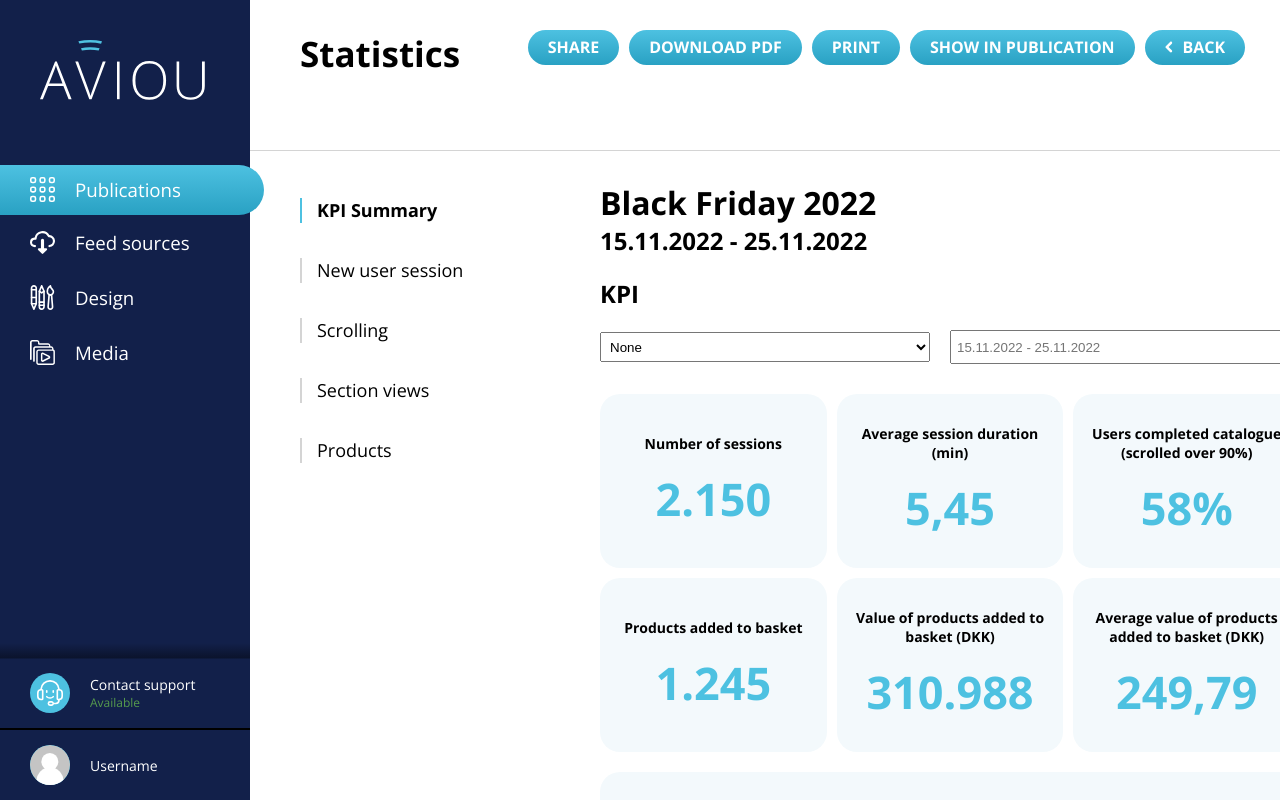
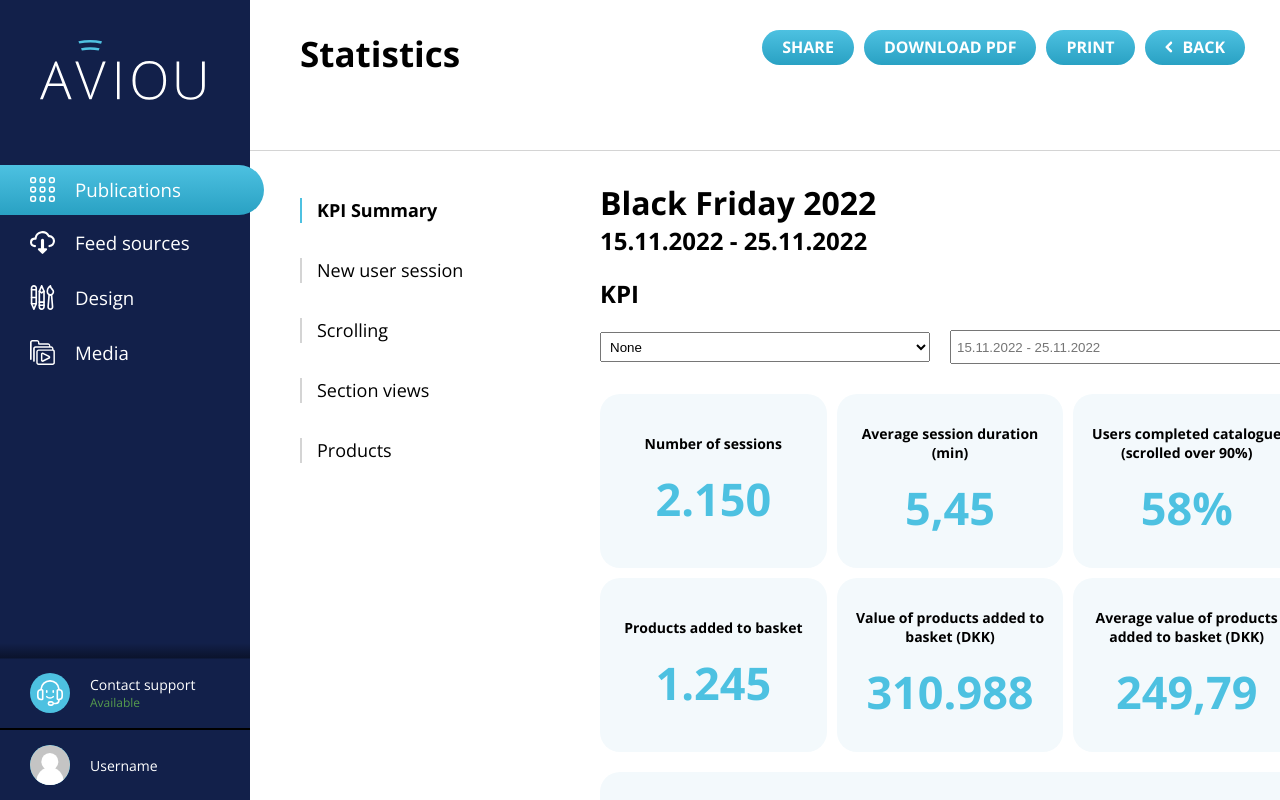
Before and after one commit to sona-juhasova/Statistics-page-AVIOU, a React (Create React App) app in the folder aviou-dashboard/: page / in a window 1280 px wide. Shown: the top 800 px of the page. Built offline with nearby package versions, Linux system fonts and the light colour scheme.

Commit message:
final testing

```diff
--- a/aviou-dashboard/src/components/header/header.js
+++ b/aviou-dashboard/src/components/header/header.js
@@ -9,7 +9,6 @@ function Header() {
         <div className="header-button">Share</div>
         <div className="header-button">Download PDF</div>
         <div className="header-button">Print</div>
-        <div className="header-button">Show in publication</div>
         <div className="header-button"><svg version="1.1" id="Layer_1" x="0px" y="0px" viewBox="0 0 9.2 14.2" fill="currentColor" height="12" data-av-icon="true">
 <path d="M8.2,6.1l-5-5c-0.6-0.6-1.5-0.6-2.1,0c-0.6,0.6-0.6,1.5,0,2.1L5,7.1l-3.9,3.9c-0.6,0.6-0.6,1.5,0,2.1
 	c0.3,0.3,0.7,0.4,1.1,0.4s0.8-0.1,1.1-0.4l5-5C8.8,7.6,8.8,6.6,8.2,6.1z"></path>
```
Also changed, not shown: 9 other files (tests, documents, lock files or other folders).
